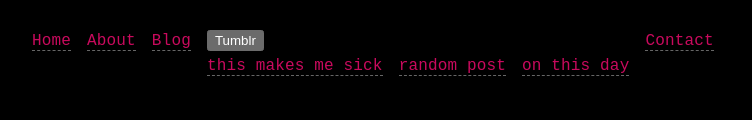
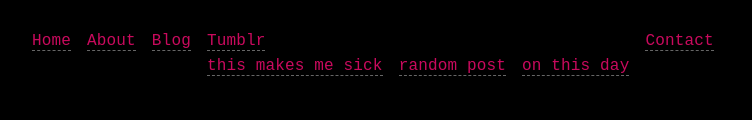
Before and after one commit to thismakesmesick/fernbit, a plain HTML site: page index.html in a window 1280 px wide. Shown: the part 168-288 px from the top of the page, without its empty margins (158-910 px from the left). Drawn offline with Linux system fonts and the light colour scheme.

Commit message:
Refactor HTML comments and update dropdown menu

```diff
--- a/index.html
+++ b/index.html
@@ -1,11 +1,13 @@
 <!DOCTYPE html>
 <!-- I start with the doctype so the browser knows I want modern HTML rules instead of weird older compatibility behavior. -->
 <html lang="en">
-<!-- I wrap the whole page in <html>. I set lang="en" so browsers, screen readers, and search engines know the main language of my content. -->
+
 <head>
     <!-- I use <head> for information about the page itself, not for visible page content. -->
+
     <meta charset="UTF-8">
     <!-- I set the character encoding to UTF-8 so text symbols and punctuation display correctly. -->
+
     <meta name="viewport" content="width=device-width, initial-scale=1.0">
     <!-- I add the viewport meta tag so the layout scales properly on phones instead of pretending the page is desktop-width. -->
 
@@ -21,13 +23,14 @@
 
     <!-- I use <header> for the top intro area of the page because this section introduces the site. -->
     <header id="fernbit">
+
         <!-- I use an id when I want one specific element to have a unique hook for styling or scripting. -->
 
         <h1>fernbit</h1>
-        <!-- I use <h1> for the main page heading. This is the highest heading level and tells both people and machines what the page is mainly about. -->
+        <!-- I use <h1> for the main page heading. -->
 
         <p>screen vomit</p>
-        <!-- I use <p> for a paragraph of normal text. I only explain this once because I use paragraphs a lot across the site. -->
+
     </header>
 
     <!-- I use <nav> for grouped navigation links so the site menu is clearly marked as navigation. -->
@@ -37,7 +40,6 @@
         <ul>
 
             <!-- I use <li> for each individual list item inside the unordered list. -->
-            <!-- I use <a> to create a clickable link to another page. The href tells the browser where to go. -->
 
             <li><a href="index.html">Home</a></li>
 
@@ -45,12 +47,12 @@
 
             <li><a href="blog.html">Blog</a></li>
 
-            <!-- Tumblr dropdown menu -->
+            <!-- Tumblr dropdown -->
             <li class="tumblr-dropdown">
 
-                <button class="tumblr-button" onclick="toggleTumblrMenu()">
+                <a href="#" class="tumblr-trigger" onclick="toggleTumblrMenu(event)">
                     Tumblr
-                </button>
+                </a>
 
                 <ul class="tumblr-menu" id="tumblrMenu">
 
@@ -82,14 +84,13 @@
 
     </nav>
 
-    <!-- I use <main> for the primary content of this page. There should only be one main landmark per page. -->
+    <!-- I use <main> for the primary content of this page. -->
     <main id="main-content">
 
         <!-- I use <section> to group related content into one meaningful chunk. -->
         <section id="home">
 
             <h2><a href="status.html">status</a></h2>
-            <!-- I use <h2> for the next heading level under the main page title. -->
 
             <!-- status text will be injected here -->
             <p id="status-text">scribbling...</p>
@@ -150,12 +151,13 @@ fetch('data/status.json')
 
 
 // tumblr dropdown toggle
-function toggleTumblrMenu() {
+function toggleTumblrMenu(event) {
+
+    event.preventDefault();
 
     const menu = document.getElementById("tumblrMenu");
 
     menu.classList.toggle("show");
-
 }
 
 
```
